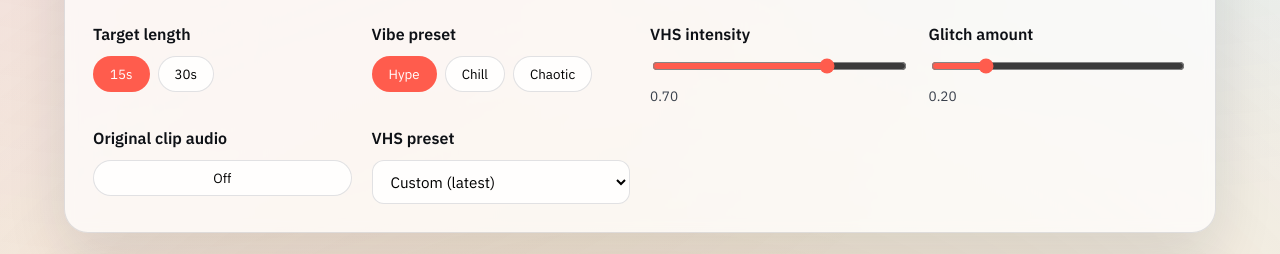
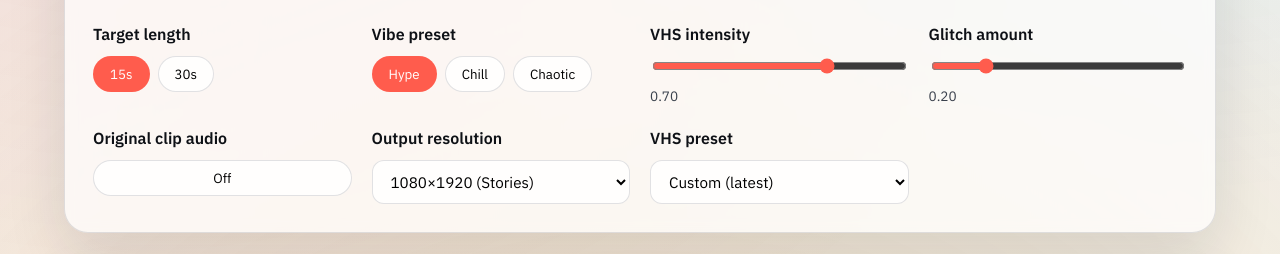
Before and after one commit to motasim-r/moments, a React (Vite) app in the folder apps/web/: page / in a window 1280 px wide. Shown: the part 960-1214 px from the top of the page. Built offline with nearby package versions, Linux system fonts and the light colour scheme; no server answers.

Commit message:
Add resolution selector

```diff
--- a/apps/web/src/App.tsx
+++ b/apps/web/src/App.tsx
@@ -62,6 +62,9 @@ function App() {
   const [vhsIntensity, setVhsIntensity] = useState(0.7)
   const [glitchAmount, setGlitchAmount] = useState(0.2)
   const [includeClipAudio, setIncludeClipAudio] = useState(false)
+  const [resolution, setResolution] = useState<'1080x1920' | '1280x960' | '1360x1824'>(
+    '1080x1920',
+  )
   const [ntscPreset, setNtscPreset] = useState<
     'custom' | 'semi-sharp' | 'game-tape' | 'dynamic'
   >('custom')
@@ -133,6 +136,7 @@ function App() {
         include_clip_audio: includeClipAudio,
         locked_clips: lockedClipNames,
         ntsc_preset: ntscPreset,
+        resolution,
         seed: Math.floor(Math.random() * 1_000_000),
       }),
     )
@@ -384,6 +388,19 @@ function App() {
             </button>
           </div>
           <div className="setting">
+            <label>Output resolution</label>
+            <select
+              value={resolution}
+              onChange={(event) =>
+                setResolution(event.target.value as '1080x1920' | '1280x960' | '1360x1824')
+              }
+            >
+              <option value="1080x1920">1080×1920 (Stories)</option>
+              <option value="1280x960">1280×960 (Landscape)</option>
+              <option value="1360x1824">1360×1824 (Meta Glasses)</option>
+            </select>
+          </div>
+          <div className="setting">
             <label>VHS preset</label>
             <select
               value={ntscPreset}
```
